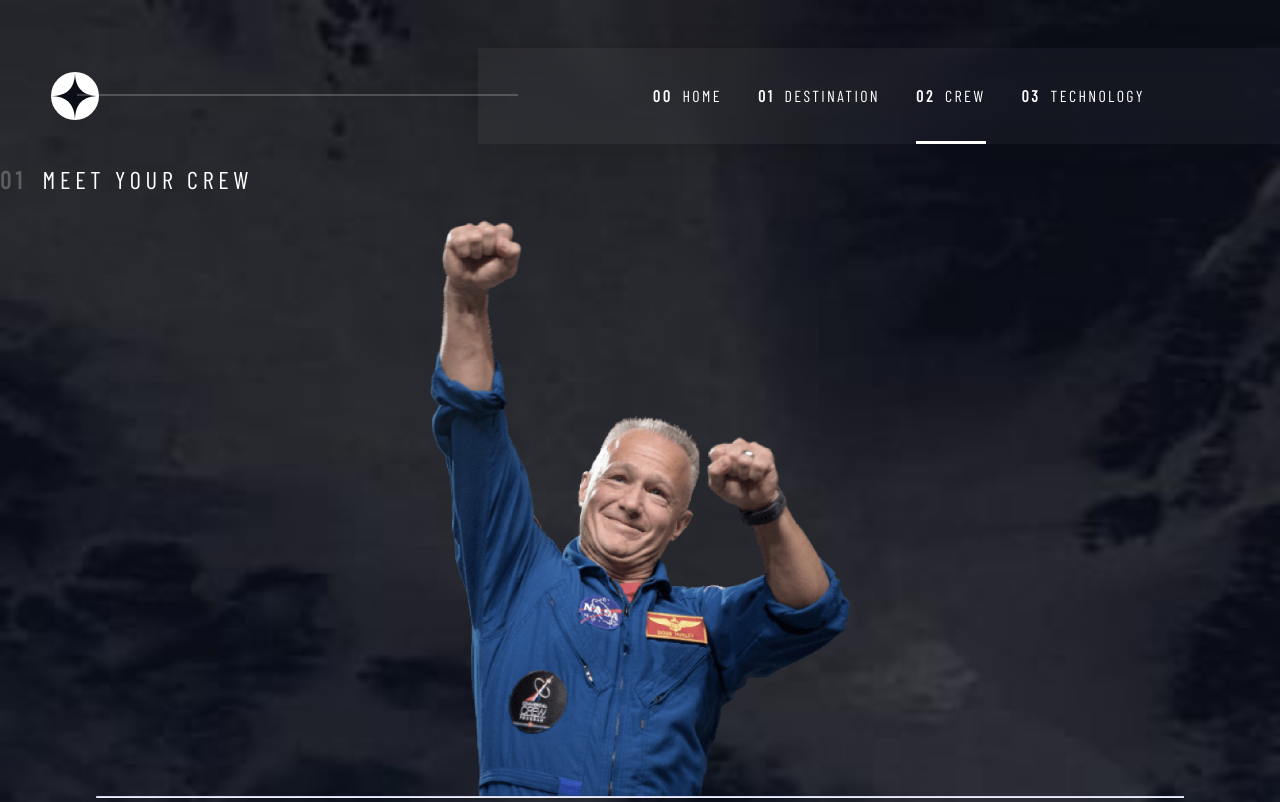
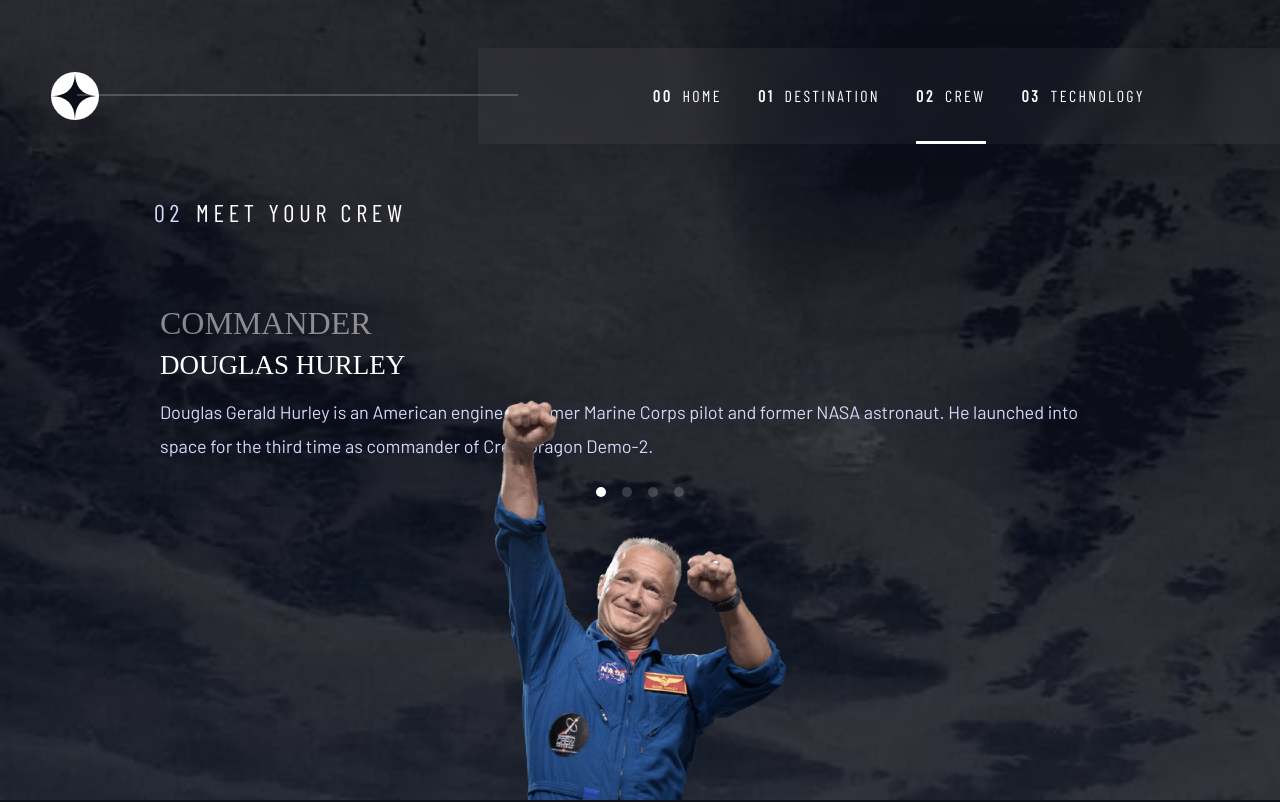
Before and after one commit to Paul-HenryN/space-tourism, a React (Vite) app: page /crew in a window 1280 px wide. Shown: the top 802 px of the page. Built offline with nearby package versions, Linux system fonts and the light colour scheme; a web font is replaced by a local one.

Commit message:
feat: crew page tablet version

```diff
--- a/package.json
+++ b/package.json
@@ -4,7 +4,7 @@
   "version": "0.0.0",
   "type": "module",
   "scripts": {
-    "dev": "vite",
+    "dev": "vite --host",
     "build": "vite build",
     "lint": "eslint src --ext js,jsx --report-unused-disable-directives --max-warnings 0",
     "preview": "vite preview"
--- /dev/null
+++ b/src/components/PageHeading.jsx
@@ -0,0 +1,13 @@
+import styles from "../styles/components/PageHeading.module.css";
+import Row from "./Layout/Row";
+
+export default function PageHeading({ children, number }) {
+  return (
+    <h1 className={`${styles.pageHeading} page-heading`}>
+      <Row className="justify-center col-gap-3xs mg-btm-sm justify-md-start mg-top-md-sm mg-left-sm-lg mg-left-lg-4xl">
+        <p className="txt-neutral">{number}</p>
+        <p>{children}</p>
+      </Row>
+    </h1>
+  );
+}
--- a/src/routes/Crew.jsx
+++ b/src/routes/Crew.jsx
@@ -4,6 +4,7 @@ import Column from "../components/Layout/Column";
 import Row from "../components/Layout/Row";
 import CarouselControl from "../components/CarouselControl";
 import styles from "../styles/pages/Crew.module.css";
+import PageHeading from "../components/PageHeading";
 
 async function fetchData() {
   const response = await fetch(dataFile);
@@ -24,9 +25,11 @@ export default function Crew() {
     <>
       <div className={`${styles.bg} wallpaper`} />
 
-      <h1 className="page-heading mg-btm-sm">Meet your crew</h1>
+      <PageHeading number="02">Meet your crew</PageHeading>
 
-      <Column className={`${styles.container} mx-auto row-gap-xs`}>
+      <Column
+        className={`${styles.container} mx-auto row-gap-xs flex-md-col-reverse`}
+      >
         <Column className="align-center">
           {crewMembers[activeCrewMemberIndex] ? (
             <img
@@ -37,10 +40,10 @@ export default function Crew() {
           ) : (
             <p>Loading...</p>
           )}
-          <hr />
+          <hr className="d-md-none" />
         </Column>
 
-        <Column className="row-gap-xs">
+        <Column className="row-gap-xs flex-md-col-reverse mg-top-md-lg">
           <Row className="col-gap-xxs justify-center">
             {crewMembers.map((crewMember, i) => (
               <CarouselControl
--- a/src/routes/Destination.jsx
+++ b/src/routes/Destination.jsx
@@ -3,6 +3,7 @@ import { useEffect, useState } from "react";
 import Column from "../components/Layout/Column";
 import TabLink from "../components/TabLink";
 import styles from "../styles/pages/Destination.module.css";
+import PageHeading from "../components/PageHeading";
 
 async function fetchData(destinationName) {
   let newDestination;
@@ -33,9 +34,7 @@ export default function Destination() {
     <>
       <div className={`${styles.bg} wallpaper`} />
 
-      <h2 className="page-heading mg-top-3xs mg-btm-md mg-top-sm-lg mg-btm-sm-xl txt-align-sm-start mg-left-sm-lg mg-left-lg-4xl mg-btm-lg-3xl">
-        Pick your destination
-      </h2>
+      <PageHeading number="01">Pick your destination</PageHeading>
 
       <Column
         className={`${styles.container} row-gap-xxs mx-auto justify-between align-center flex-lg-row mg-btm-xxl`}
--- /dev/null
+++ b/src/styles/components/PageHeading.module.css
@@ -0,0 +1,2 @@
+.pageHeading {
+}
--- a/src/styles/pages/Crew.module.css
+++ b/src/styles/pages/Crew.module.css
@@ -1,12 +1,29 @@
 .bg {
   background-image: url("../../assets/crew/background-crew-mobile.jpg");
+}
+@media (min-width: 768px) {
+  .bg {
+    background-image: url("../../assets/crew/background-crew-tablet.jpg");
+  }
 }
 
 .container {
   width: 85%;
 }
+@media (min-width: 768px) {
+  .container {
+    width: 75%;
+  }
+}
 
 .illustration {
-  height: clamp(223px, 45vw, 650px);
+  height: clamp(223px, 60vw, 300px);
   max-width: none;
 }
+@media (min-width: 768px) {
+  .illustration {
+    position: absolute;
+    height: 50vh;
+    bottom: 0;
+  }
+}
--- a/src/styles/utils.css
+++ b/src/styles/utils.css
@@ -1,9 +1,17 @@
+/* Display */
+.d-none {
+  display: none;
+}
+
 /* Flex */
 .flex {
   display: flex;
 }
 .flex-col {
   flex-direction: column;
+}
+.flex-col-reverse {
+  flex-direction: column-reverse;
 }
 .justify-between {
   justify-content: space-between;
@@ -16,6 +24,9 @@
 }
 .align-end {
   align-items: end;
+}
+.col-gap-3xs {
+  column-gap: var(--space-3xs);
 }
 .col-gap-xxs {
   column-gap: var(--space-xxs);
@@ -176,17 +187,11 @@
   font-weight: 400;
 }
 .page-heading {
-  counter-increment: page;
   font-family: var(--ff-secondary);
   font-size: var(--fs-5);
   letter-spacing: var(--ls-3);
 }
-.page-heading::before {
-  content: "0" counter(page);
-  margin-right: var(--space-xxs);
-  color: hsla(var(--clr-secondary), 25%);
-  font-weight: bold;
-}
+
 .subheading-1 {
   font-family: var(--ff-primary);
   font-size: 1.75rem;
@@ -306,6 +311,31 @@
   }
 }
 
+/* md screen size mq (768px) */
+@media (min-width: 768px) {
+  .flex-md-col-reverse {
+    flex-direction: column-reverse;
+  }
+
+  .d-md-none {
+    display: none;
+  }
+
+  .mg-top-md-sm {
+    margin-top: var(--space-sm);
+  }
+  .mg-top-md-md {
+    margin-top: var(--space-md);
+  }
+  .mg-top-md-lg {
+    margin-top: var(--space-lg);
+  }
+
+  .justify-md-start {
+    justify-content: start;
+  }
+}
+
 /* lg screen size mq (992px)*/
 @media (min-width: 992px) {
   /* Flex */
```
